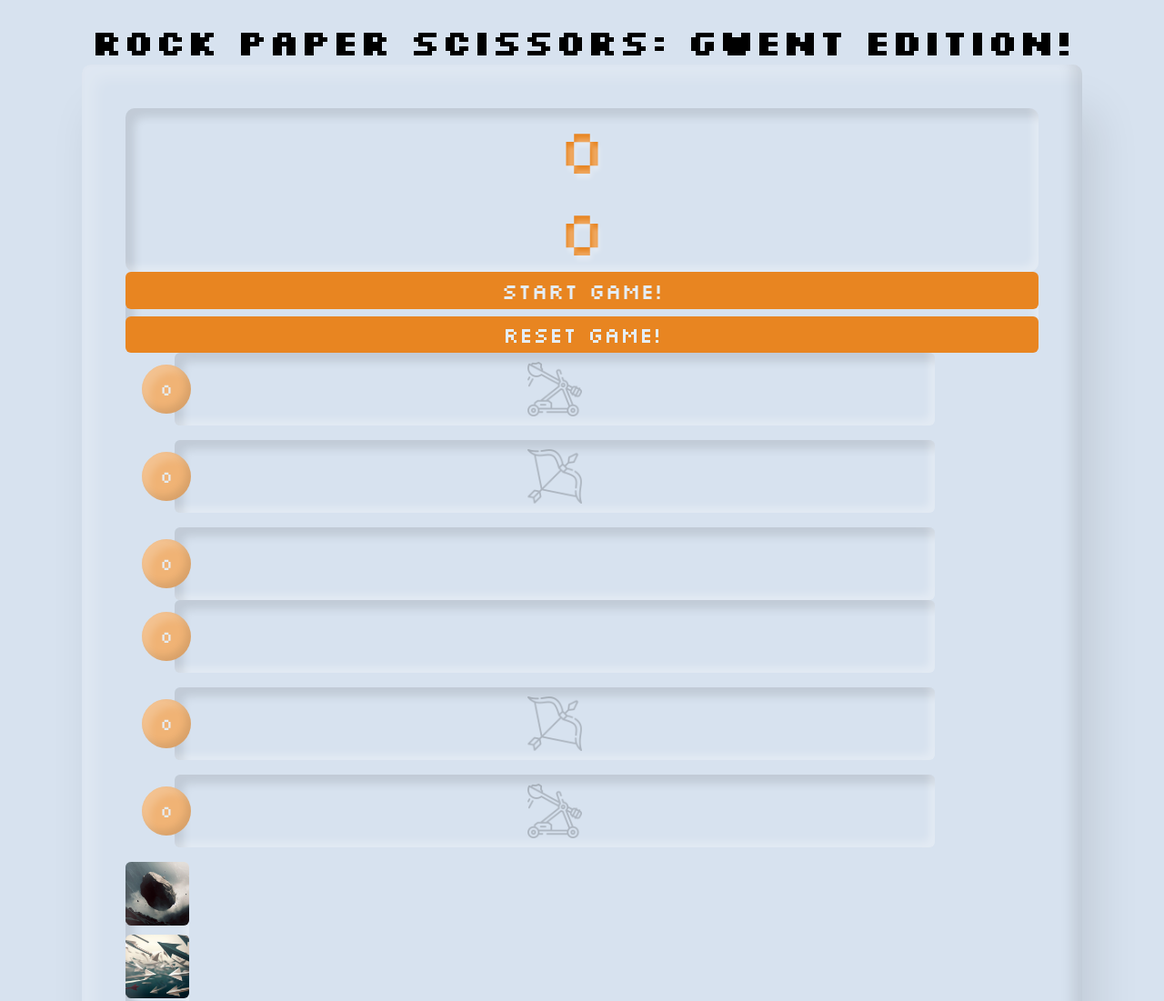
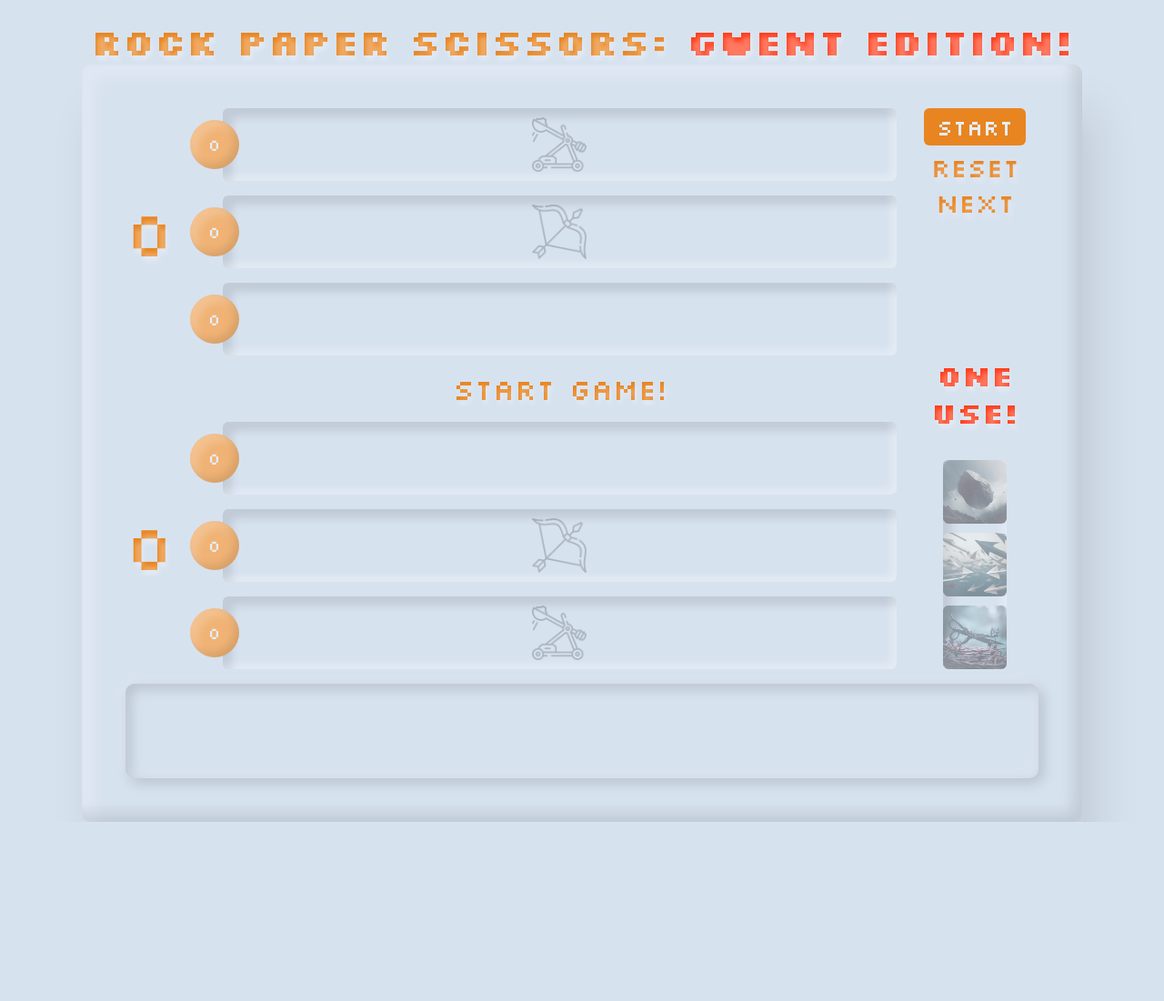
Before and after one commit to Mo2Hefny/odin-rock-paper-scissors, a plain HTML site: page index.html in a window 1280 px wide. Shown: the top 1101 px of the page at 91% size. After the commit the page ends 904 px from the top, so only its background shows below. Drawn offline with Linux system fonts and the light colour scheme; a web font is replaced by a local one.

Commit message:
Add changes to classes and clean up

```diff
--- a/index.html
+++ b/index.html
@@ -16,65 +16,64 @@
 </head>
 
 <body>
-  <h1 class="title">Rock Paper Scissors: Gwent Edition!</h1>
+  <h1 class="title engraved-text" id="title">Rock Paper Scissors: <span class="engraved-text color-effect">Gwent Edition!</span></h1>
   <div class="table">
-    <div class="container">
-      <div class="scoreboard engraved">
-        <div class="score" id="enemy-score">0</div>
-        <div class="score" id="player-score">0</div>
-      </div>
-      <div class="controls engraved">
-        <button id="start-game">Start Game!</button>
-        <button id="reset-game">Reset Game!</button>
-      </div>
-    </div>
-    <div class="board">
-      <div class="playarea">
+    <div class="container-h">
+      <div class="board">
         <div class="enemy">
           <div class="section">
+            <div class="score">0</div>
             <div class="total-points" id="enemy-siege-score">0</div>
             <div class="cards siege engraved" id="enemy-siege"></div>
           </div>
           <div class="section">
+            <div class="score engraved-text" id="enemy-score">0</div>
             <div class="total-points" id="enemy-range-score">0</div>
             <div class="cards range engraved" id="enemy-range"></div>
           </div>
           <div class="section">
+            <div class="score">0</div>
             <div class="total-points" id="enemy-melee-score">0</div>
             <div class="cards melee engraved" id="enemy-melee"></div>
           </div>
         </div>
+        <p class="commentary engraved-text">Start Game!</p>
         <div class="player">
           <div class="section">
+            <div class="score">0</div>
             <div class="total-points" id="player-melee-score">0</div>
             <div class="cards melee engraved" id="player-melee"></div>
           </div>
           <div class="section">
+            <div class="score engraved-text" id="player-score">0</div>
             <div class="total-points" id="player-range-score">0</div>
             <div class="cards range engraved" id="player-range"></div>
           </div>
           <div class="section">
+            <div class="score">0</div>
             <div class="total-points" id="player-siege-score">0</div>
             <div class="cards siege engraved" id="player-siege"></div>
           </div>
         </div>
       </div>
-      <div class="deck">
-        <div class="cards"></div>
+      <div class="container-v sidebar">
+        <div class="controls">
+          <button id="start-game">Start</button>
+          <button class="engraved-text" id="reset-game">Reset</button>
+          <button class="engraved-text" id="next-round">Next</button>
+        </div>
+        <div class="abilities-section">
+          <h3 class="engraved-text color-effect">One Use!</h3>
+          <div class="abilities engraved">
+            <div class="ability locked" id="rock-ability"></div>
+            <div class="ability locked" id="paper-ability"></div>
+            <div class="ability locked" id="scissors-ability"></div>
+          </div>
+        </div>
       </div>
+    </div>
+    <div class="cards" id="deck"></div>
 
-    </div>
-    <div class="abilities engraved">
-      <div class="card-holder ability" id="rock-ability">
-        <div class="image">
-          <div class="cost"></div>
-          <div class="type"></div>
-        </div>
-        <p class="name"></p>
-      </div>
-      <div class="card-holder ability" id="paper-ability"></div>
-      <div class="card-holder ability" id="scissors-ability"></div>
-    </div>
   </div>
 </body>
 <script src="./js/script.js"></script>
```
